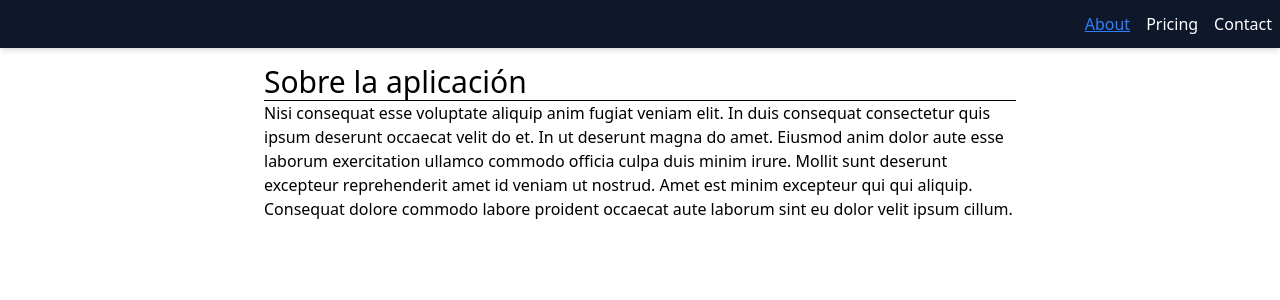
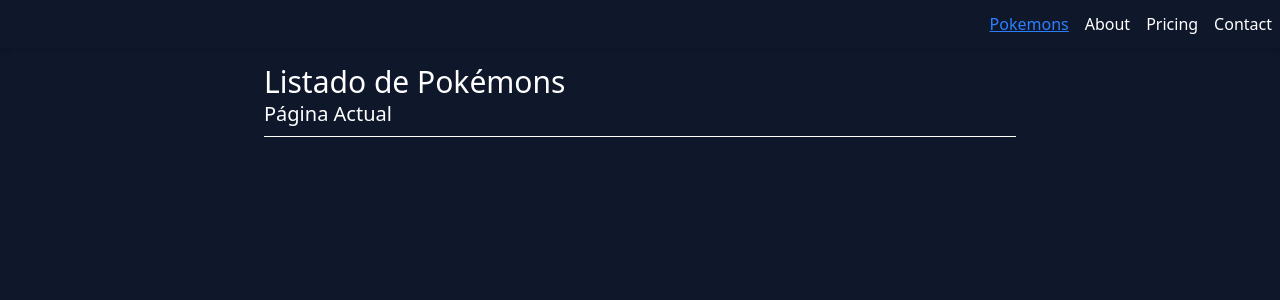
Before and after one commit to WillmanGZ/pokemon-ssr, an Angular app: page /pokemons in a window 1280 px wide. Before the commit this address led to /about. Shown: the top 300 px of the page. Built offline with nearby package versions, Linux system fonts and the light colour scheme.

Commit message:
feat: implement pokemon-page

```diff
--- a/src/app/app.routes.ts
+++ b/src/app/app.routes.ts
@@ -1,6 +1,10 @@
 import { Routes } from '@angular/router';
 
 export const routes: Routes = [
+  {
+    path: 'pokemons',
+    loadComponent: () => import('./pages/pokemons/pokemons-page.component'),
+  },
   {
     path: 'about',
     loadComponent: () => import('./pages/about/about-page.component'),
--- /dev/null
+++ b/src/app/pages/pokemons/pokemons-page.component.html
@@ -0,0 +1,6 @@
+<h1 class="text-3xl">Listado de Pokémons</h1>
+<h2 class="text-xl">Página Actual</h2>
+<hr class="my-2" />
+<!--TODO: Pokemon List-->
+<!--TODO: Pokemon List Skeleton-->
+<!--TODO: Buttons to load next and previous-->
--- /dev/null
+++ b/src/app/pages/pokemons/pokemons-page.component.ts
@@ -0,0 +1,9 @@
+import { ChangeDetectionStrategy, Component } from '@angular/core';
+
+@Component({
+  selector: 'pokemons-page',
+  imports: [],
+  templateUrl: './pokemons-page.component.html',
+  changeDetection: ChangeDetectionStrategy.OnPush,
+})
+export default class PokemonsPageComponent { }
--- a/src/app/shared/components/navbar/navbar.component.html
+++ b/src/app/shared/components/navbar/navbar.component.html
@@ -1,6 +1,12 @@
 <nav
   class="text-white gap-4 top-0 absolute z-50 w-full flex justify-end px-2 py-3 bg-slate-900 shadow-md"
 >
+  <a
+    class="hover:underline"
+    routerLinkActive="text-blue-500 underline"
+    routerLink="/pokemons"
+    >Pokemons</a
+  >
   <a
     class="hover:underline"
     routerLinkActive="text-blue-500 underline"
--- a/src/styles.css
+++ b/src/styles.css
@@ -1,2 +1,11 @@
 /* You can add global styles to this file, and also import other style files */
 @import "tailwindcss";
+
+html,
+body {
+  @apply bg-slate-900 text-white;
+}
+
+button {
+  @apply bg-blue-500 text-white px-4 py-2 rounded hover:bg-blue-600 disabled:bg-slate-600 transition-all;
+}
```
